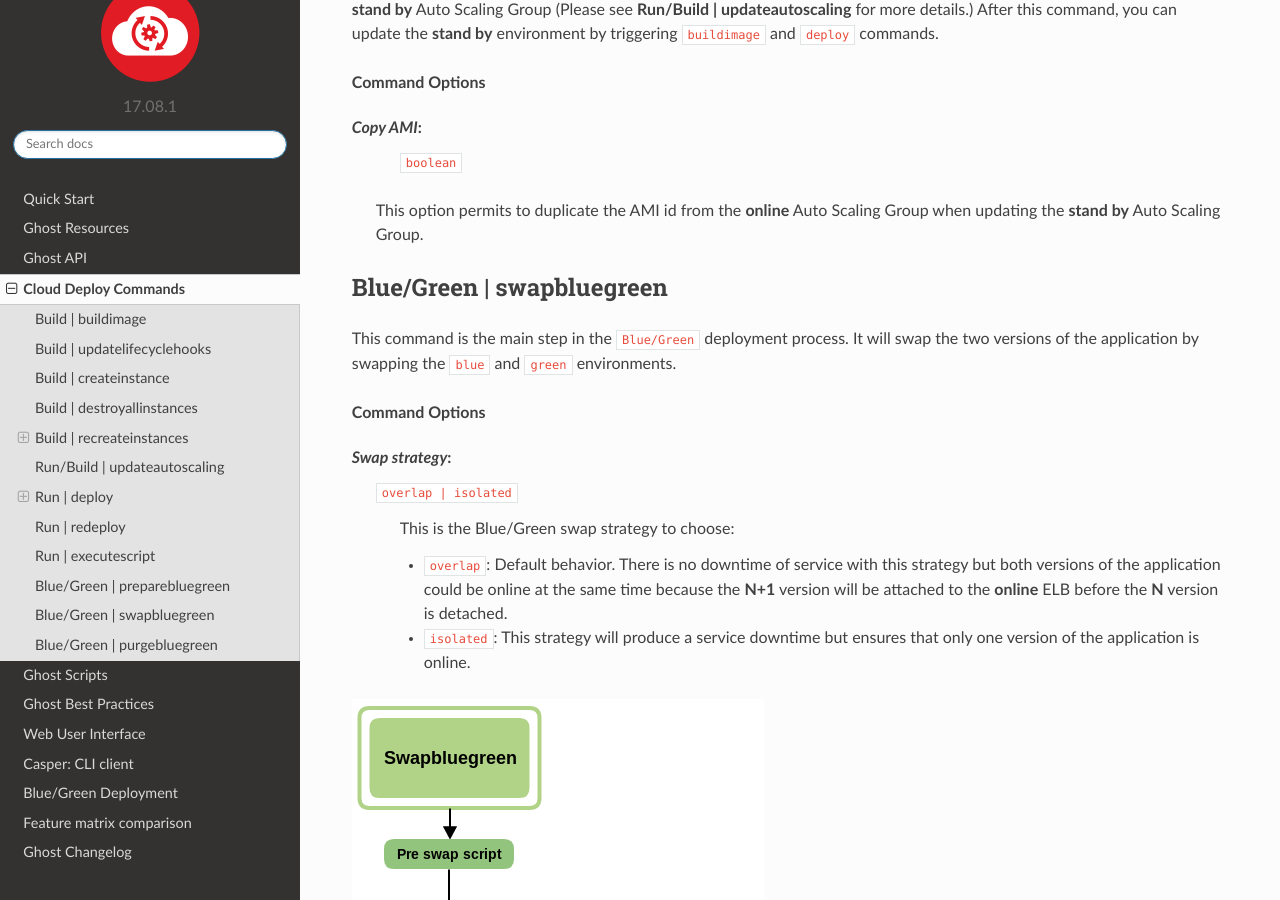
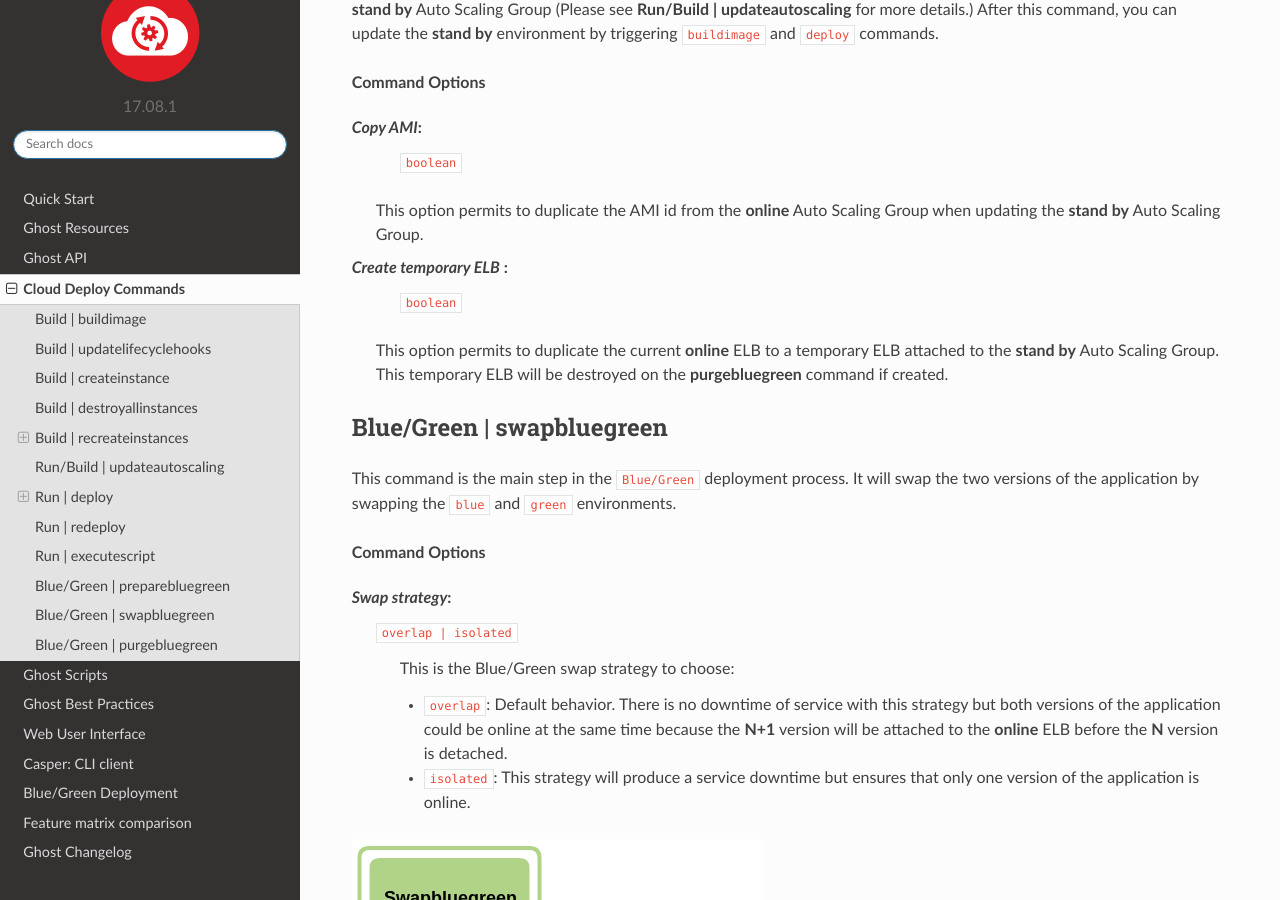
Before and after one commit to claranet/cloud-deploy-docs, a Sphinx documentation site: the page built from source/rst/commands.rst, in a window 1280 px wide and 900 px high, scrolled down 12961 px. Built offline with Sphinx 7.4.7 and the Read the Docs theme 2.0.0, drawn with Linux system fonts in a browser that asks for light colours.

Commit message:
GHOST-459 : Add "Create temporary ELB" option documentation for preparebluegreen command

```diff
--- a/source/rst/commands.rst
+++ b/source/rst/commands.rst
@@ -343,6 +343,13 @@ After this command, you can update the **stand by** environment by triggering ``
 
  This option permits to duplicate the AMI id from the **online** Auto Scaling Group when updating the **stand by** Auto Scaling Group.
 
+*Create temporary ELB* :
+  ``boolean``
+
+ This option permits to duplicate the current **online** ELB to a temporary ELB attached to the **stand by** Auto Scaling Group.
+ This temporary ELB will be destroyed on the **purgebluegreen** command if created.
+
+
 .. _cmd_swapbluegreen:
 
 Blue/Green | swapbluegreen
```
